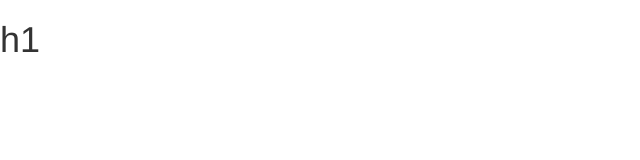
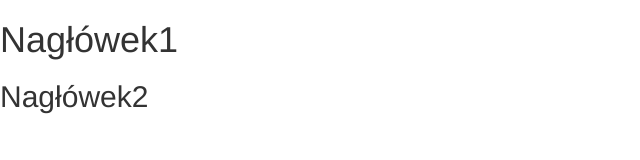
Before and after one commit to adamw28/nauka-gita, a plain HTML site: page index.html in a window 1280 px wide. Shown: the whole page, without its empty margins (0-640 px from the left). Drawn offline with nearby package versions, Linux system fonts and the light colour scheme; files that its build step writes are made by us from their sources.

Commit message:
Add h2 and change h1

```diff
--- a/index.html
+++ b/index.html
@@ -7,7 +7,8 @@
     <link rel="stylesheet" type="text/css" href="style.css">
     </head>
   <body>
-    <h1>h1</h1>
+    <h1>Nagłówek1</h1>
+    <h2>Nagłówek2</h2>
 	<script src="https://code.jquery.com/jquery-3.1.0.min.js"></script>
 	<script src="https://maxcdn.bootstrapcdn.com/bootstrap/3.3.7/js/bootstrap.min.js"></script>
 	</body>
```
